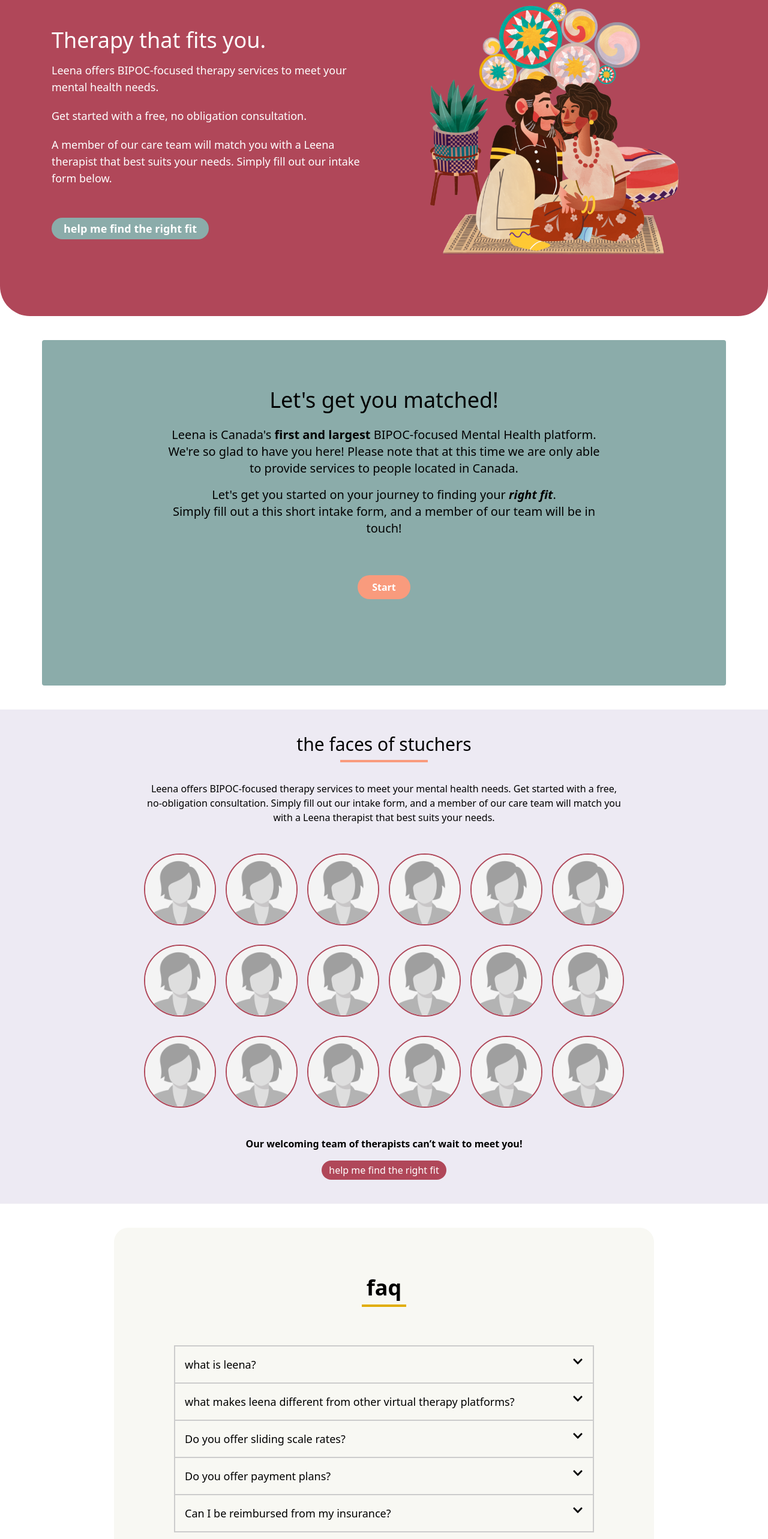
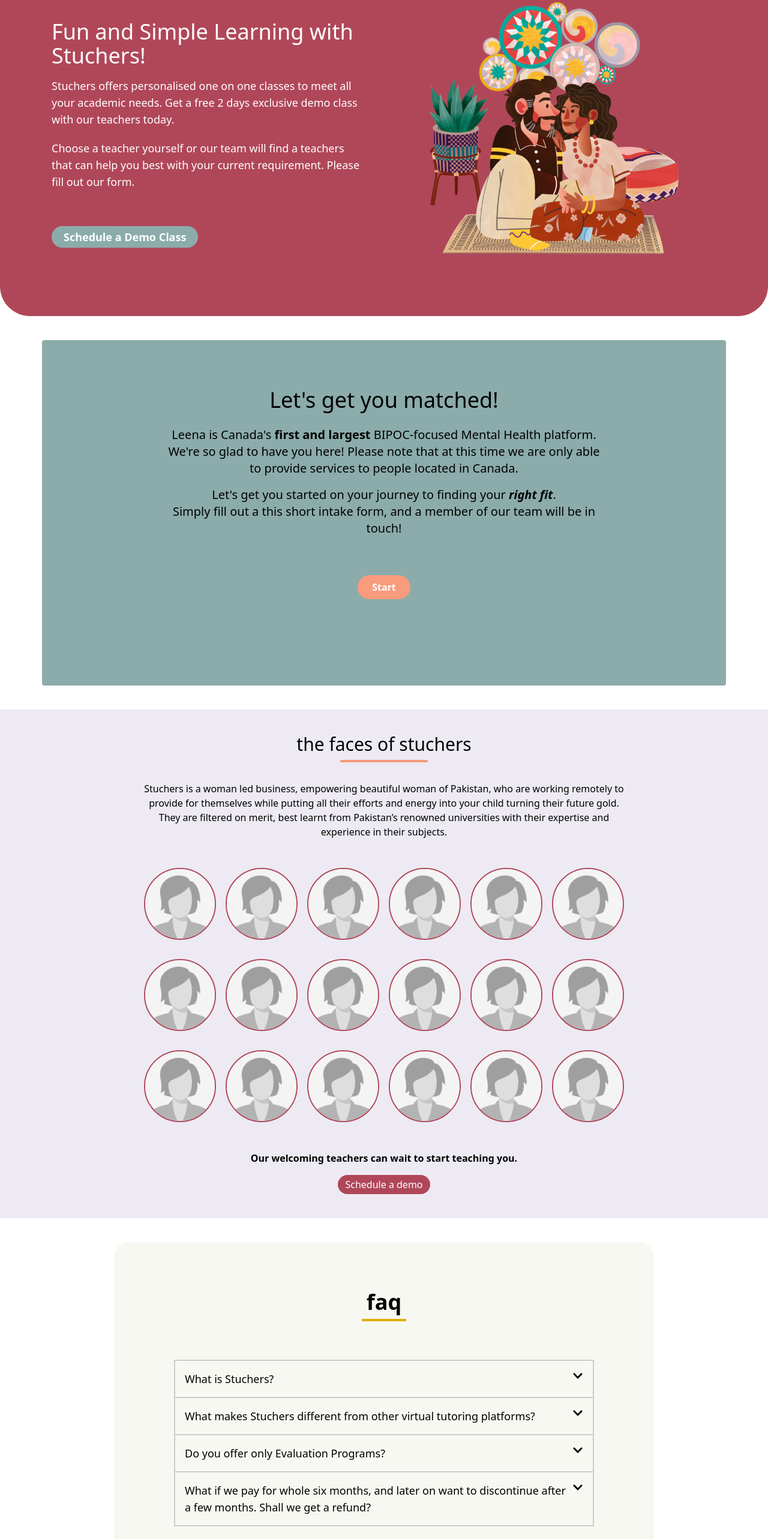
Before and after one commit to asfand687/stuchers, a Next.js app: page / in a window 1280 px wide. Shown: the part 220-2786 px from the top of the page at 60% size. Built offline with nearby package versions, Linux system fonts and the light colour scheme.

Commit message:
added content

```diff
--- a/components/FAQ.jsx
+++ b/components/FAQ.jsx
@@ -4,24 +4,20 @@
 
 const faqs = [
   {
-    question: "what is leena?",
-    answer: "Leena is Canada's first and largest BIPOC-focused mental health platform. Our goal is to make mental health care accessible for everyone, regardless of their identity, cultural background, or location. We offer a diverse group of therapists, to ensure all of our clients find the right fit for their needs and lived experiences.  Leena means light, and our goal is to be a ray of sunlight for anyone looking for hope."
+    question: "What is Stuchers?",
+    answer: "Stuchers, guided by women leaders, operates virtually, providing tutoring to Pakistani students worldwide, including those within Pakistan and abroad. With students in various countries, we understand that extra support is often required beyond regular schooling, especially when certain challenges are overlooked. At Stuchers, our team identifies these specific areas needing attention, enabling students to develop the skills to overcome obstacles independently, reducing the need for external tutoring."
   },
   {
-    question: "what makes leena different from other virtual therapy platforms?",
-    answer: "Unlike other virtual therapy platforms, Leena is not a listing service. Leena clinicians are hand-picked for their experience and backgrounds, to ensure quality care - every time. Leena clinicians also participate in continuing education, group supervision, and individual coaching from leading experts in a variety of specializations relating to BIPOC communities and their mental health needs."
+    question: "What makes Stuchers different from other virtual tutoring platforms?",
+    answer: "Firstly, we are led by a team of dedicated woman who understand students unique challenges. So we empower both our teachers and students. Secondly, we cater to Pakistani students all over the world. Moreover we believe, every student has specific needs, areas that they need help with, hence, our teachers work on those specific areas following a personalised approach which is a key differentiator. Lastly, our goal is to foster independence in our students. We equip students with skills and strategies that they need to become self reliant learners."
   },
   {
-    question: "Do you offer sliding scale rates?",
-    answer: "Yes - Leena offers a select number of sliding scale spots monthly for clients in need of financial support. Please contact hello@helloleena.com for more information. "
+    question: "Do you offer only Evaluation Programs?",
+    answer: "Certainly, we cater to students focusing on past papers rather than the entire course. Our tutors then create unit or topic-based assessment tests to enhance their preparation insight. Post-evaluation, students engage in personalized discussion sessions with teachers, receiving valuable feedback on errors and strategies for progress. "
   },
   {
-    question: "Do you offer payment plans?",
-    answer: "Soon! We recognize that therapy is an investment, and that finances can often be a barrier for clients. Our goal is to make mental health care accessible to everyone - regardless of financial status. Stay tuned for more details on our payment plans - or email us at hello@helloleena.com for more details. "
-  },
-  {
-    question: "Can I be reimbursed from my insurance?",
-    answer: "Yes – if you have insurance/group benefits through your university or employer, you may be able to seek reimbursement for your session fees. We will happily provide you with receipts in order to submit to your insurance company. Unfortunately, we do not offer direct billing at this time."
+    question: "What if we pay for whole six months, and later on want to discontinue after a few months. Shall we get a refund?",
+    answer: "Rest assured, your funds are secure with us. If you decide to discontinue after 6 months of payment, we'll deduct only for the services used and refund the remainder. "
   }
 ]
 
--- a/components/FacesOfStuchers.jsx
+++ b/components/FacesOfStuchers.jsx
@@ -10,7 +10,7 @@
         <div className="w-[50%] mx-auto h-1 bg-[#F99B7D]"/>
       </div>
       <p className="w-full max-w-[800px] mx-auto font-light text-base text-center">
-        Leena offers BIPOC-focused therapy services to meet your mental health needs. Get started with a free, no-obligation consultation. Simply ﬁll out our intake form, and a member of our care team will match you with a Leena therapist that best suits your needs.
+        Stuchers is a woman led business, empowering beautiful woman of Pakistan, who are working remotely to provide for themselves while putting all their efforts and energy into your child turning their future gold. They are filtered on merit, best learnt from Pakistan’s renowned universities with their expertise and experience in their subjects.
       </p>
       <div className="w-full max-w-[810px] mx-auto flex justify-around md:justify-center gap-4 gap-y-8 flex-wrap py-12">
         {
@@ -27,12 +27,12 @@
         }
       </div>
       <div className="text-center">
-        <p className="font-semibold pb-4">Our welcoming team of therapists can’t wait to meet you!</p>
+        <p className="font-semibold pb-4">Our welcoming teachers can wait to start teaching you.</p>
         <button
           type="button"
           className="w-fit font-light mx-auto rounded-full bg-[#B04759] text-white px-3 py-1"
         >
-          help me find the right fit
+          Schedule a demo
         </button>
       </div>
     </section>
--- a/components/Form.jsx
+++ b/components/Form.jsx
@@ -15,10 +15,10 @@
     changeTranslateClass,
   } = useContext(GlobalContext)
 
-
+  const number = 576 * 2
   return (
     <section className="w-full">
-      <form className={`w-full transition-transform ease-in-out duration-700 ${translateClass}`}>
+      <form className={`w-full transition-transform ease-in-out duration-700`}>
         {/* <div className="w-full h-[576px] max-w-[720px] mx-auto flex items-center">
           <div className="flex flex-col h-[70%]">
             <label className="flex items-center gap-x-2 w-fit text-2xl pb-6">
--- a/components/Hero.jsx
+++ b/components/Hero.jsx
@@ -6,13 +6,13 @@
     <section className="pt-20 pb-16 bg-[#B04759] rounded-b-[50px]">
       <div className="w-full flex flex-col-reverse lg:flex-row items-center gap-x-16 max-w-[1140px] mx-auto text-white">
         <article className="w-full max-w-[550px] flex flex-col gap-y-4 p-4 text-center lg:text-left">
-          <h2 className="text-4xl font-medium">Therapy that fits you.</h2>
+          <h2 className="text-4xl font-medium">Fun and Simple Learning with Stuchers!</h2>
           <div className="flex flex-col gap-y-3 text-lg">
-            <p>Leena offers BIPOC-focused therapy services to meet your mental health needs.</p>
-            <p className="py-2">Get started with a free, no obligation consultation.</p>
-            <p>A member of our care team will match you with a Leena therapist that best suits your needs. Simply ﬁll out our intake form below.</p>
+            <p>Stuchers offers  personalised one on one classes to meet all your academic needs. Get a free 2 days exclusive demo class with our teachers today.</p>
+            <p className="py-2">Choose a teacher yourself or our team will find a teachers that can help you best with your current requirement. Please fill out our form. </p>
+
             <article className="mt-10 font-bold w-fit rounded-full bg-[#8BACAA] text-white px-5 py-1 mx-auto lg:mx-0">
-              help me find the right fit
+              Schedule a Demo Class
             </article>
           </div>
         </article>
```
